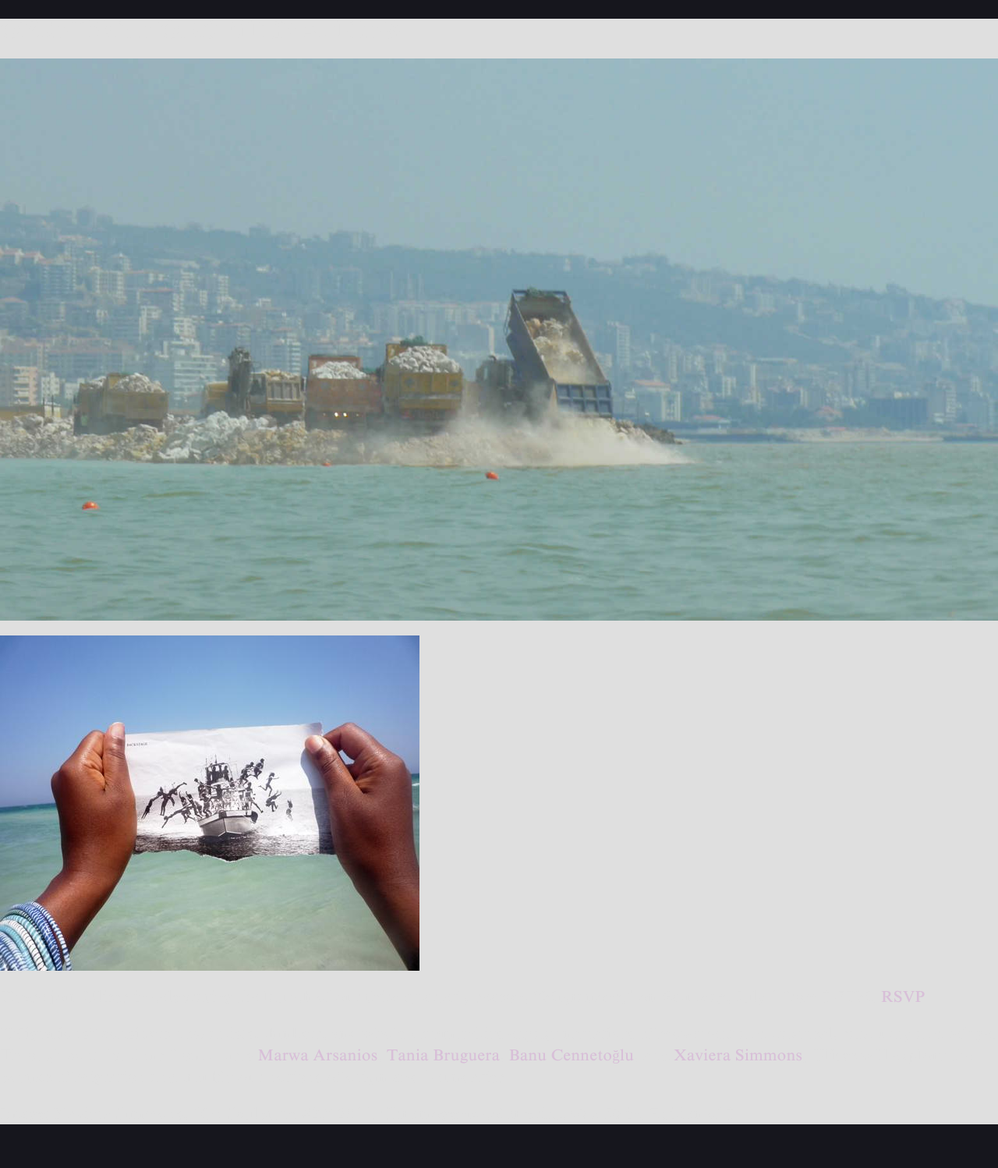
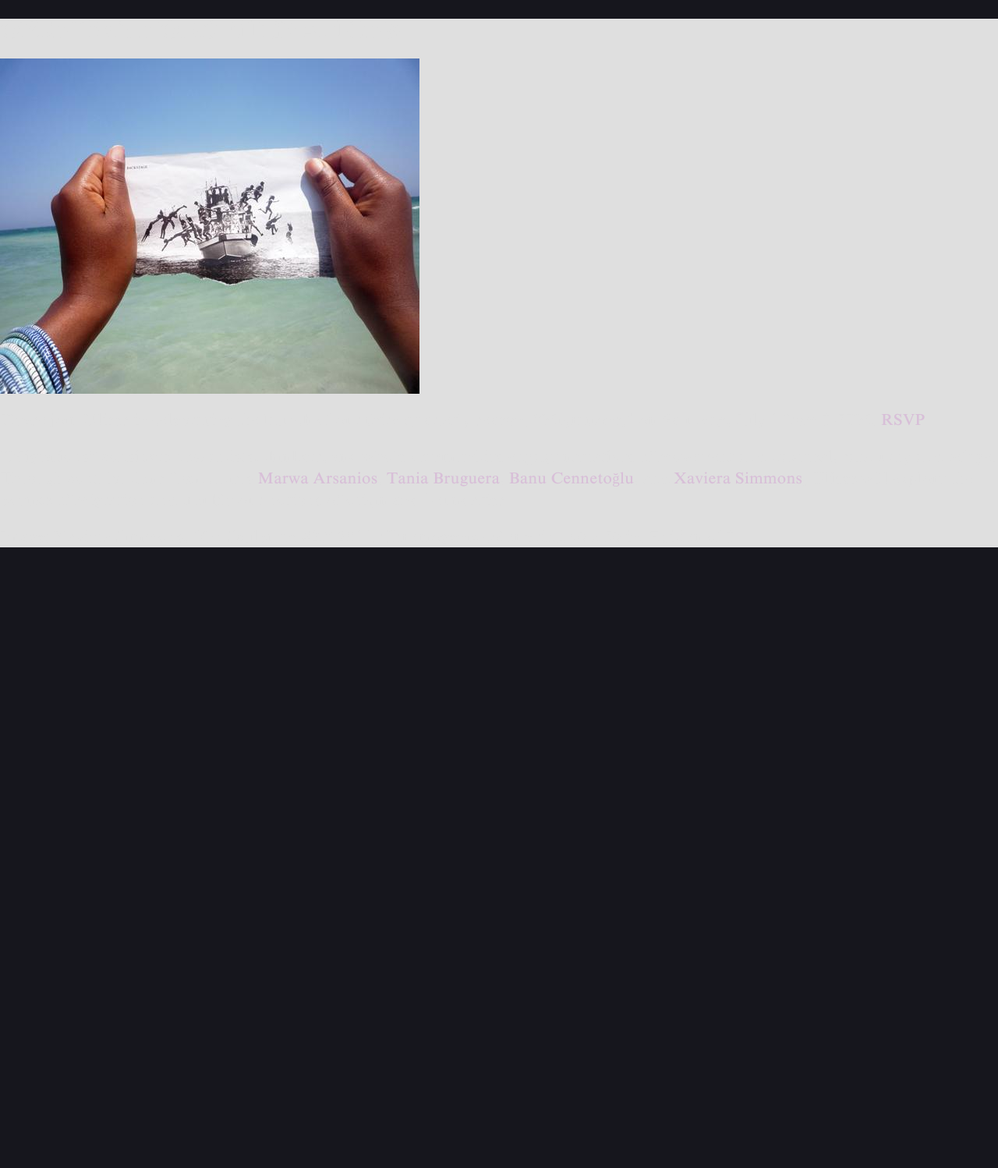
Before and after one commit to nerissacooney/ulises.us, a Jekyll site: the page built from _posts/2017-06-23-no-03-migrations.md, in a window 1280 px wide. Shown: the whole page at 78% size. Built offline with Jekyll 4.4.1, drawn with Linux system fonts in a browser that asks for light colours; nearby versions of some CDN libraries; a script that is not in the unit is left out; after the commit the page ends 900 px from its top, so only the background shows below that.

Commit message:
Updated 2017-06-23-no-03-migrations.md

```diff
--- a/_posts/2017-06-23-no-03-migrations.md
+++ b/_posts/2017-06-23-no-03-migrations.md
@@ -8,8 +8,6 @@ tags:
   - migrations
 event_date: 'Saturday, July 1, 2017,  3–7PM'
 ---
-![MarwaArsanios.jpg]({{site.baseurl}}/assets/img/MarwaArsanios.jpg)
-
 ![ResizedImage538430-Xaviera-Simmons-On-Sculpture-2-2011-David-Castillo-Gallery.jpg]({{site.baseurl}}/assets/img/ResizedImage538430-Xaviera-Simmons-On-Sculpture-2-2011-David-Castillo-Gallery.jpg)
 
 Please join Ulises in celebrating the launch of our third quarterly season, "Migrations," on Saturday, July 1 from 3-7PM. [RSVP](https://www.facebook.com/events/655994014599294/?acontext=%7B%22source%22%3A5%2C%22page_id_source%22%3A1129359703814263%2C%22action_history%22%3A[%7B%22surface%22%3A%22page%22%2C%22mechanism%22%3A%22main_list%22%2C%22extra_data%22%3A%22%7B%5C%22page_id%5C%22%3A1129359703814263%2C%5C%22tour_id%5C%22%3Anull%7D%22%7D]%2C%22has_source%22%3Atrue%7D)
```
